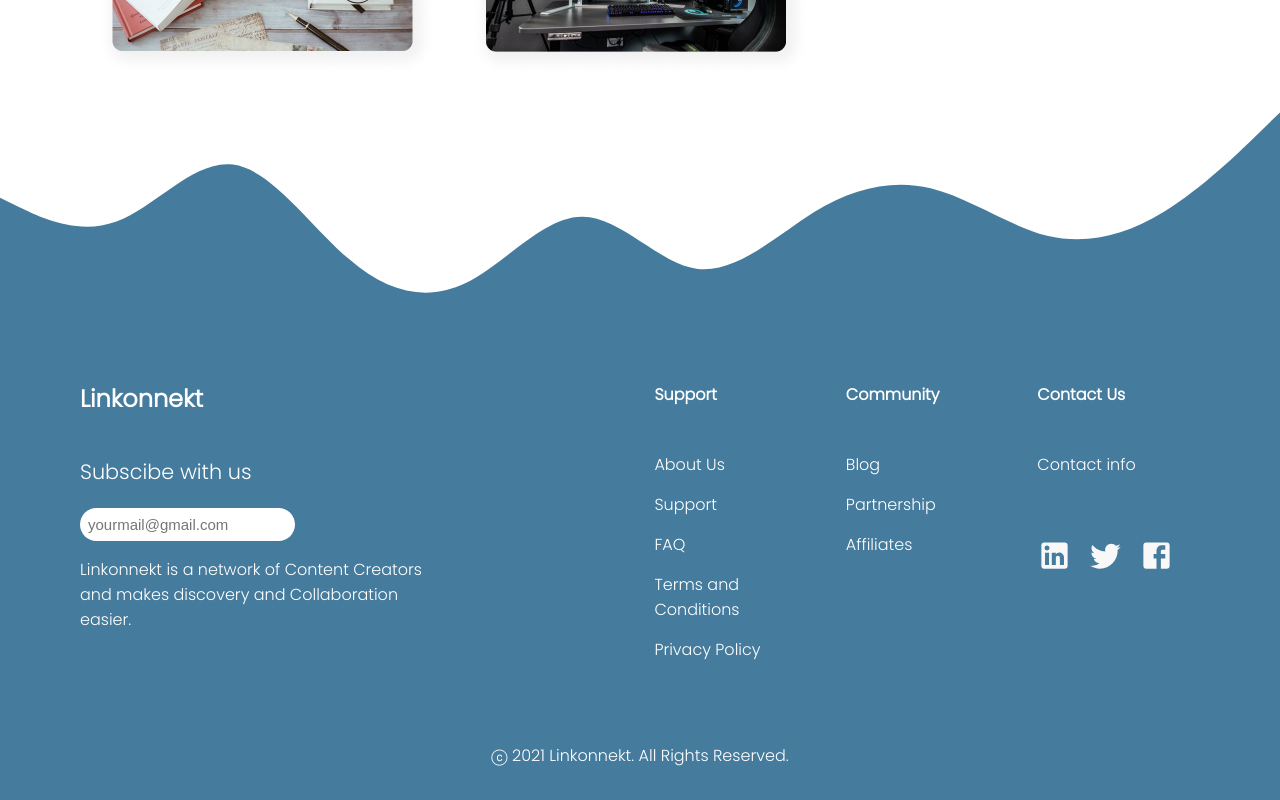
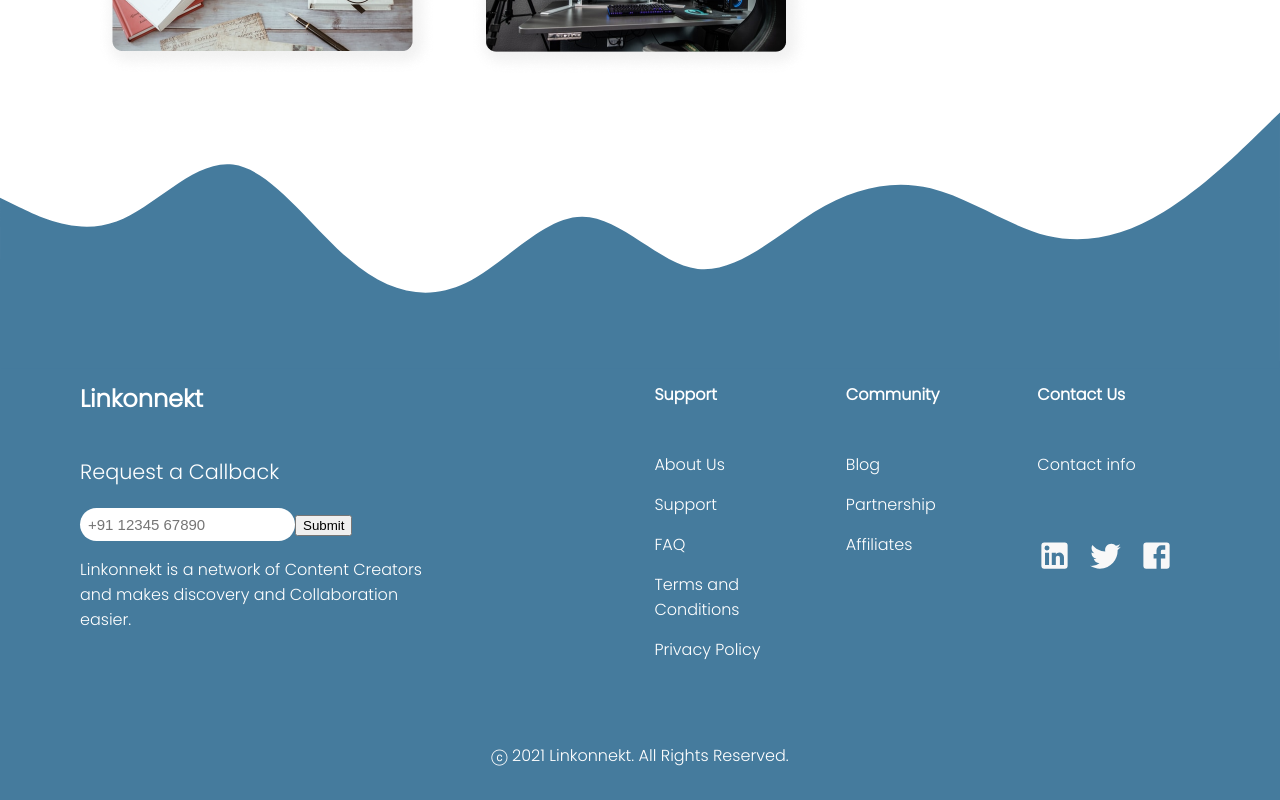
Before and after one commit to Knight-101/linkonnekt-frontend, a React (Create React App) app: page / in a window 1280 px wide. Shown: the part 2186-2986 px from the top of the page. Built offline with nearby package versions, Linux system fonts and the light colour scheme.

Commit message:
State in the footer

```diff
--- a/src/components/Home/Footer.jsx
+++ b/src/components/Home/Footer.jsx
@@ -5,6 +5,15 @@ import FacebookIcon from "@material-ui/icons/Facebook";
 import "./Footer.css";
 
 const Footer = () => {
+  const [phoneInput, setPhoneInput] = useState('');
+  function handleInputChange(event) {
+    setPhoneInput(event.target.value);
+  }
+
+  function handleSubmit(event) {
+    alert('A number was submitted: ' + phoneInput);
+    event.preventDefault();
+  }
   return (
     <div>
       <div className="fwaves">
@@ -33,8 +42,12 @@ const Footer = () => {
             <h4> Contact Us </h4>
           </div>
           <div className="foot-left">
-            <p id="subscribe">Subscibe with us</p>
-            <input id="mail" placeholder="yourmail@gmail.com"></input>
+            <p id="subscribe">Request a Callback</p>
+            <form onSubmit={handleSubmit}>
+            <input id="mail" placeholder="+91 12345 67890" value={phoneInput} onChange={handleInputChange} >
+            </input>
+            <input type="submit" value="Submit" />
+            </form>
             <p>
               Linkonnekt is a network of Content Creators and makes discovery
               and Collaboration easier.
```
Also changed, not shown: 1 other file (tests, documents, lock files or other folders).
